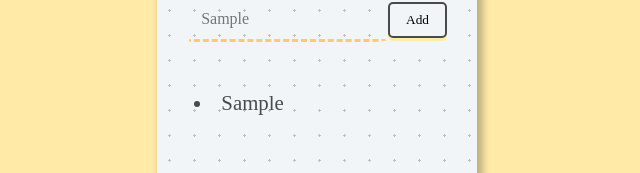
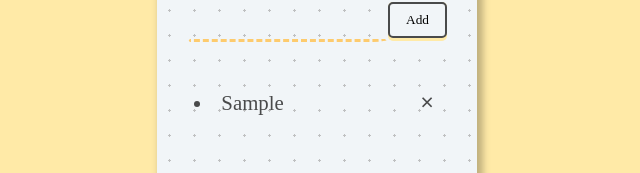
Before and after one commit to Mannan-Ali/TodoList, a React (Vite) app: page / in a window 1280 px wide. Both pictures are taken after typing "Sample" into the empty fields and a click on the button "Add". Shown: the part 140-313 px from the top of the page, without its empty margins (323-963 px from the left). Built offline with nearby package versions, Linux system fonts and the light colour scheme.

Commit message:
Add Line-Through

```diff
--- a/index.html
+++ b/index.html
@@ -3,6 +3,7 @@
   <head>
     <meta charset="UTF-8" />
     <meta name="viewport" content="width=device-width, initial-scale=1.0" />
+    <link rel="stylesheet" href="https://cdnjs.cloudflare.com/ajax/libs/remixicon/4.1.0/remixicon.min.css" />
     <title>Vite + React</title>
   </head>
   <body>
--- a/src/App.css
+++ b/src/App.css
@@ -72,8 +72,25 @@ button span {
   border: 2px solid hsl(198, 1%, 29%);
 }
 
+.ListDiv{
+  display: flex;
+  justify-content: space-between; /* This makes the list item and icon stay on opposite sides */
+  align-items: center; /* Aligns the icon and list item vertically */
+  margin-bottom: 1.5rem;
+  padding-right: 1rem;
+}
+.icon{
+  padding: 0.5rem;
+  font-size: 1.2rem;
+  cursor: pointer;
+  color: hsl(198, 1%, 29%);
+}
+
 li {
   text-align: left;
   position: relative;
   padding: 0.5rem;
+  flex-grow: 1;
+  word-break: break-word; /* This will force long text to wrap */
+  overflow-wrap: break-word; /* Ensures words break when too long */
 }
--- a/src/components/InputArea.jsx
+++ b/src/components/InputArea.jsx
@@ -11,7 +11,9 @@ function InputArea(props){
     return (
         <div className="form">
         <input onChange={handleChange} type="text" value={inputText} />
-        <button onClick={()=>{props.addVal(inputText)}}>
+        <button onClick={()=>{props.addVal(inputText);
+          setInputText("");
+        }}>
           <span>Add</span>
         </button>
       </div>
--- a/src/components/TodoList.jsx
+++ b/src/components/TodoList.jsx
@@ -1,21 +1,23 @@
 /* eslint-disable react/prop-types */
-// import React, { useState } from "react";
+import { useState } from "react";
 
 function List(props) {
-  // const [val, func] = useState(false);
-  // function handleClick() {
-  //   func(!val);
-  // }
-  // style={{ textDecoration: val && "line-through" }}
+  const [val, func] = useState(false);
+  function handleClick() {
+    func(!val);
+  }
+
 
   return (
-    <li
-      onClick={() => {
-        props.handleClick(props.id);
-      }}
-    >
+    <div className="ListDiv">
+    <li style={{ textDecoration: val && "line-through" }}
+    onClick={handleClick}>
       {props.todoVal}
     </li>
+    <i className="ri-close-fill icon"  onClick={() => {
+        props.handleClick(props.id);
+      }}></i>
+    </div>
   );
 }
 export default List;
```
Also changed, not shown: 2 other files (tests, documents, lock files or other folders).
